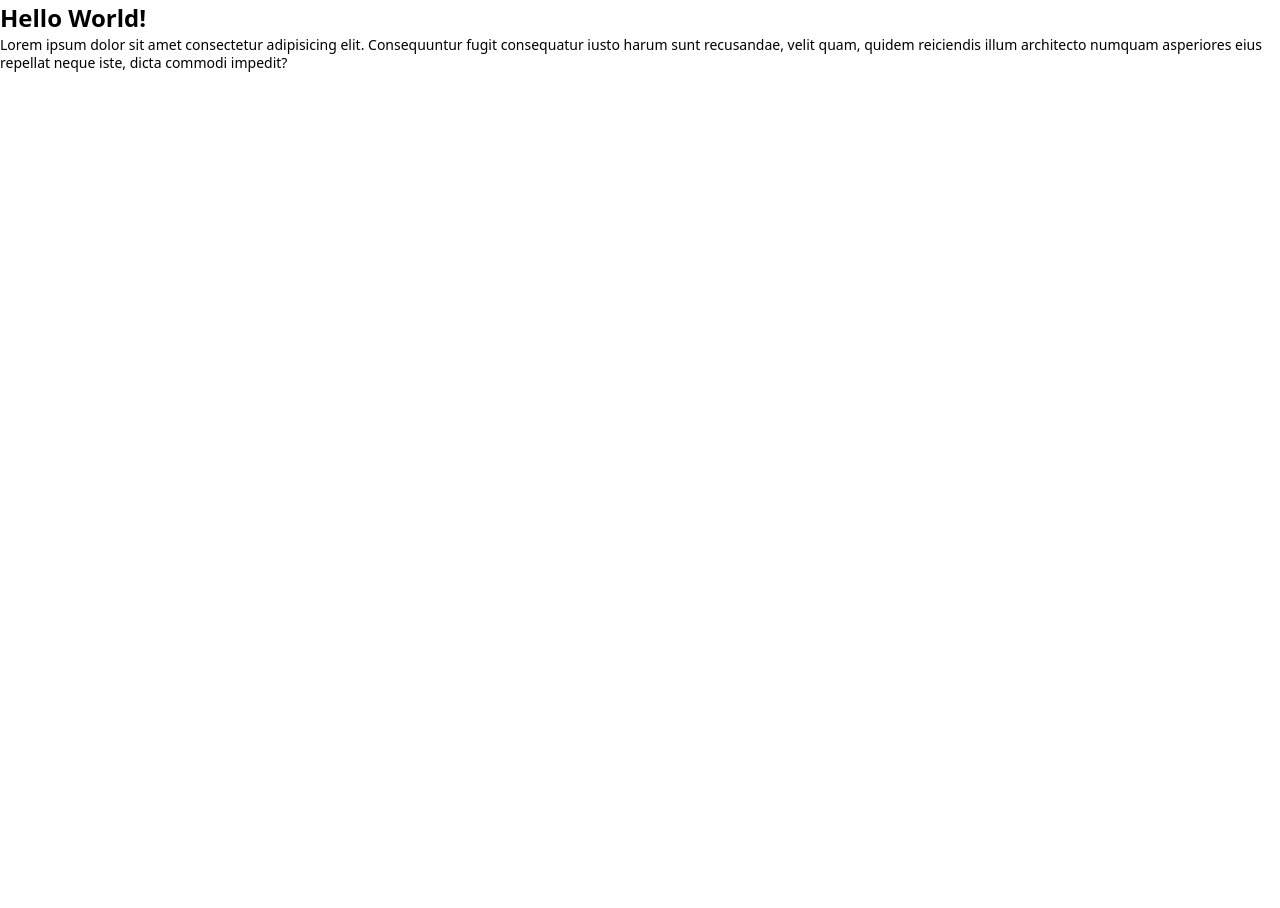
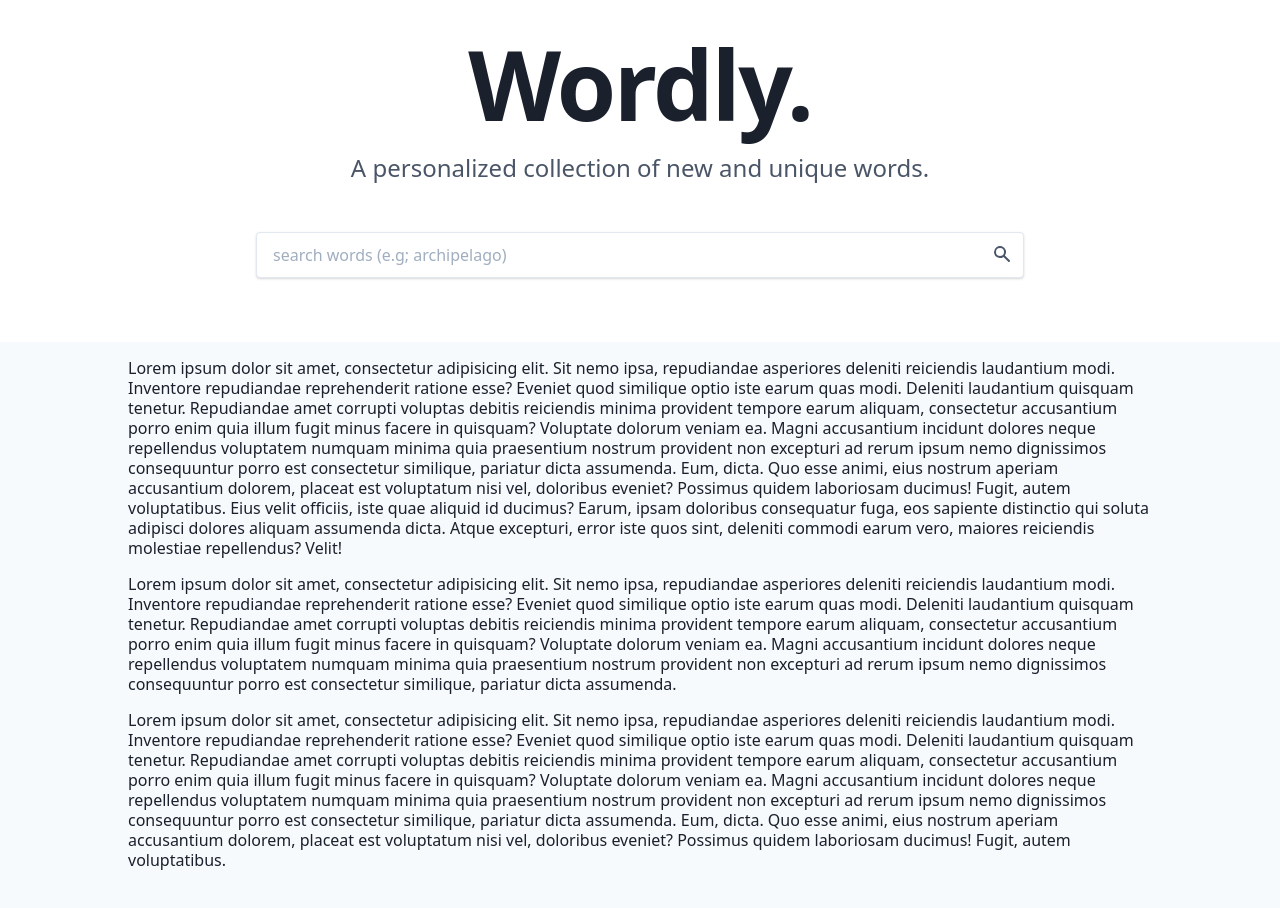
Before and after one commit to sibasishm/wordly, a Next.js app: page / in a window 1280 px wide. Shown: the top 908 px of the page. Before the commit the page ends 800 px from the top, so only its background shows below. Built offline with nearby package versions, Linux system fonts and the light colour scheme; a web font is replaced by a local one.

Commit message:
hero completed

```diff
--- a/pages/index.js
+++ b/pages/index.js
@@ -2,23 +2,101 @@ import Head from 'next/head';
 
 export default function Home() {
 	return (
-		<>
+		<div className='antialiased text-gray-900'>
 			<Head>
 				<title>Wordly</title>
 				<link rel='stylesheet' href='https://rsms.me/inter/inter.css' />
 				<link rel='icon' type='image/svg+xml' href='/favicon.svg' />
 			</Head>
-			<header>
-				<h1 className='text-2xl font-bold'>Hello World!</h1>
+			<header className='p-4 py-8 sm:py-12 lg:py-16 sm:text-center space-y-4 sm:space-y-8 lg:space-y-12'>
+				<h1 className='text-4xl leading-6 sm:text-6xl sm:leading-8 lg:text-8xl lg:leading-10 font-extrabold tracking-tight'>
+					Wordly.
+				</h1>
+				<p className='text-md sm:text-lg lg:text-2xl text-gray-700 leading-6 lg:leading-8'>
+					A personalized collection of new and unique words.
+				</p>
+				<div className='max-w-3xl w-full sm:w-2/3 sm:mx-auto'>
+					<label htmlFor='serach' className='hidden'>
+						Seach...
+					</label>
+					<div className='relative text-gray-700'>
+						<input
+							type='text'
+							name='search'
+							id='search'
+							placeholder='search words (e.g; archipelago)'
+							className='shadow appearance-none border rounded w-full py-3 px-4 pr-8 leading-tight focus:outline-none focus:border-gray-500'
+							autoComplete='off'
+						/>
+						<div className='absolute inset-y-0 right-0 p-3'>
+							<svg
+								viewBox='0 0 20 20'
+								fill='currentColor'
+								className='fill-current w-5 h-5'
+							>
+								<path
+									fillRule='evenodd'
+									d='M8 4a4 4 0 100 8 4 4 0 000-8zM2 8a6 6 0 1110.89 3.476l4.817 4.817a1 1 0 01-1.414 1.414l-4.816-4.816A6 6 0 012 8z'
+									clipRule='evenodd'
+								/>
+							</svg>
+						</div>
+					</div>
+				</div>
 			</header>
-			<main>
-				<p className='text-sm leading-tight'>
-					Lorem ipsum dolor sit amet consectetur adipisicing elit. Consequuntur
-					fugit consequatur iusto harum sunt recusandae, velit quam, quidem
-					reiciendis illum architecto numquam asperiores eius repellat neque
-					iste, dicta commodi impedit?
-				</p>
+			<main className='bg-gray-100 min-h-screen'>
+				<div className='max-w-3xl mx-auto p-4 sm:px-6 lg:max-w-5xl lg:px-0 space-y-4'>
+					<p className='text-md leading-tight'>
+						Lorem ipsum dolor sit amet, consectetur adipisicing elit. Sit nemo
+						ipsa, repudiandae asperiores deleniti reiciendis laudantium modi.
+						Inventore repudiandae reprehenderit ratione esse? Eveniet quod
+						similique optio iste earum quas modi. Deleniti laudantium quisquam
+						tenetur. Repudiandae amet corrupti voluptas debitis reiciendis
+						minima provident tempore earum aliquam, consectetur accusantium
+						porro enim quia illum fugit minus facere in quisquam? Voluptate
+						dolorum veniam ea. Magni accusantium incidunt dolores neque
+						repellendus voluptatem numquam minima quia praesentium nostrum
+						provident non excepturi ad rerum ipsum nemo dignissimos consequuntur
+						porro est consectetur similique, pariatur dicta assumenda. Eum,
+						dicta. Quo esse animi, eius nostrum aperiam accusantium dolorem,
+						placeat est voluptatum nisi vel, doloribus eveniet? Possimus quidem
+						laboriosam ducimus! Fugit, autem voluptatibus. Eius velit officiis,
+						iste quae aliquid id ducimus? Earum, ipsam doloribus consequatur
+						fuga, eos sapiente distinctio qui soluta adipisci dolores aliquam
+						assumenda dicta. Atque excepturi, error iste quos sint, deleniti
+						commodi earum vero, maiores reiciendis molestiae repellendus? Velit!
+					</p>
+					<p className='text-md leading-tight'>
+						Lorem ipsum dolor sit amet, consectetur adipisicing elit. Sit nemo
+						ipsa, repudiandae asperiores deleniti reiciendis laudantium modi.
+						Inventore repudiandae reprehenderit ratione esse? Eveniet quod
+						similique optio iste earum quas modi. Deleniti laudantium quisquam
+						tenetur. Repudiandae amet corrupti voluptas debitis reiciendis
+						minima provident tempore earum aliquam, consectetur accusantium
+						porro enim quia illum fugit minus facere in quisquam? Voluptate
+						dolorum veniam ea. Magni accusantium incidunt dolores neque
+						repellendus voluptatem numquam minima quia praesentium nostrum
+						provident non excepturi ad rerum ipsum nemo dignissimos consequuntur
+						porro est consectetur similique, pariatur dicta assumenda.
+					</p>
+					<p className='text-md leading-tight'>
+						Lorem ipsum dolor sit amet, consectetur adipisicing elit. Sit nemo
+						ipsa, repudiandae asperiores deleniti reiciendis laudantium modi.
+						Inventore repudiandae reprehenderit ratione esse? Eveniet quod
+						similique optio iste earum quas modi. Deleniti laudantium quisquam
+						tenetur. Repudiandae amet corrupti voluptas debitis reiciendis
+						minima provident tempore earum aliquam, consectetur accusantium
+						porro enim quia illum fugit minus facere in quisquam? Voluptate
+						dolorum veniam ea. Magni accusantium incidunt dolores neque
+						repellendus voluptatem numquam minima quia praesentium nostrum
+						provident non excepturi ad rerum ipsum nemo dignissimos consequuntur
+						porro est consectetur similique, pariatur dicta assumenda. Eum,
+						dicta. Quo esse animi, eius nostrum aperiam accusantium dolorem,
+						placeat est voluptatum nisi vel, doloribus eveniet? Possimus quidem
+						laboriosam ducimus! Fugit, autem voluptatibus.
+					</p>
+				</div>
 			</main>
-		</>
+		</div>
 	);
 }
--- a/tailwind.config.js
+++ b/tailwind.config.js
@@ -10,6 +10,9 @@ module.exports = {
 			fontFamily: {
 				sans: ['Inter var', ...defaultTheme.fontFamily.sans],
 			},
+			fontSize: {
+				'8xl': '6rem',
+			},
 		},
 	},
 	variants: {},
```
